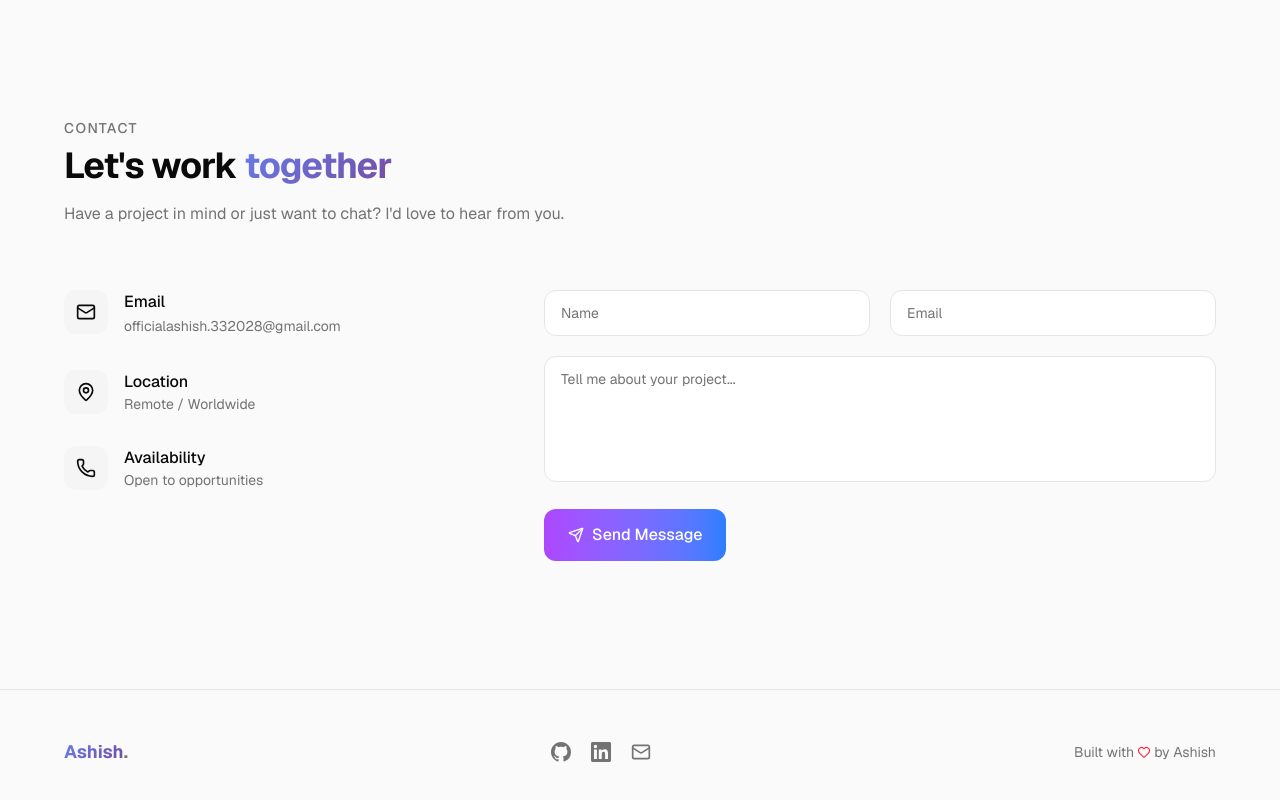
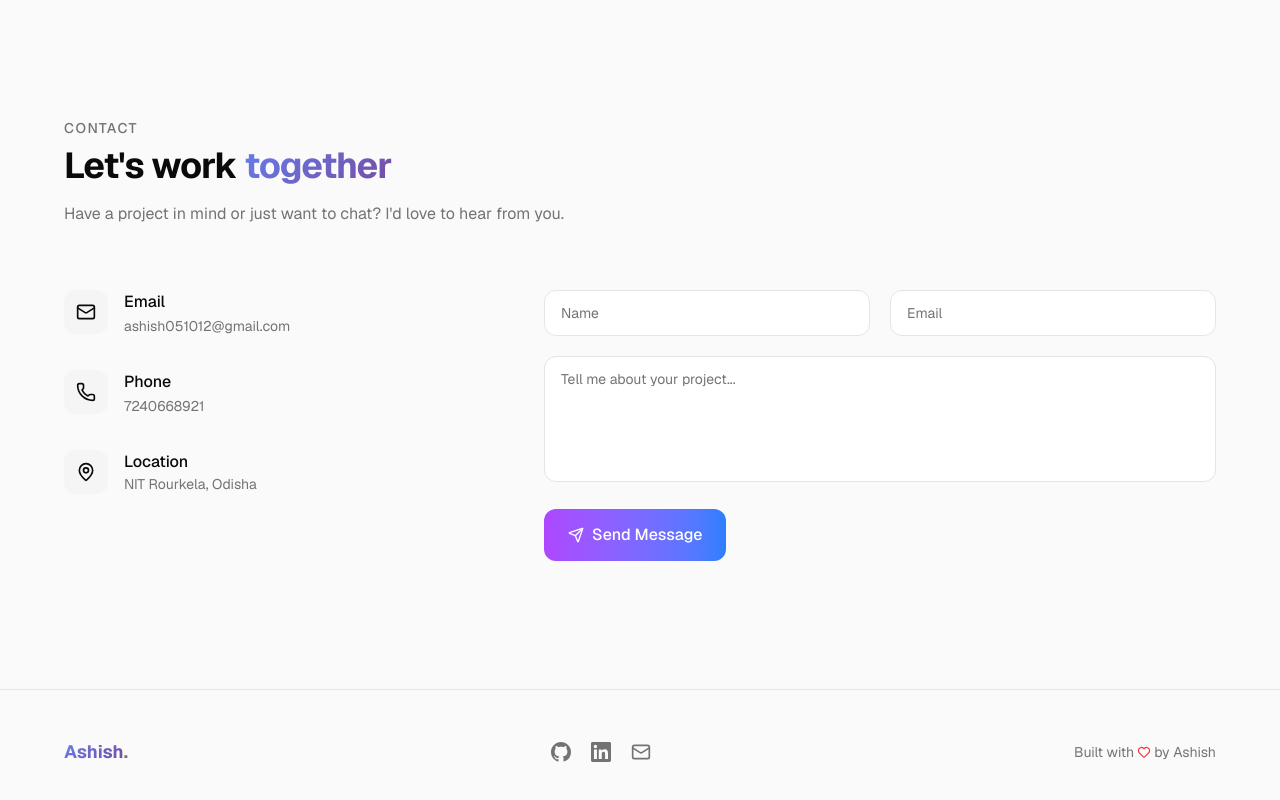
Before and after one commit to Ashish-Sharma54/portfolio, a Next.js app: page / in a window 1280 px wide. Shown: the part 8342-9142 px from the top of the page. Built offline with nearby package versions, Linux system fonts and the light colour scheme.

Commit message:
update: real contact info, phone, location

```diff
--- a/src/components/Contact.tsx
+++ b/src/components/Contact.tsx
@@ -124,8 +124,8 @@ export default function Contact() {
 
   const contactInfo = [
     { icon: Mail, label: "Email", value: siteConfig.email, href: `mailto:${siteConfig.email}` },
-    { icon: MapPin, label: "Location", value: "Remote / Worldwide", href: "" },
-    { icon: Phone, label: "Availability", value: "Open to opportunities", href: "" },
+    { icon: Phone, label: "Phone", value: siteConfig.phone, href: `tel:${siteConfig.phone}` },
+    { icon: MapPin, label: "Location", value: siteConfig.location, href: "" },
   ];
 
   return (
--- a/src/data/portfolio.ts
+++ b/src/data/portfolio.ts
@@ -5,9 +5,11 @@ export const siteConfig = {
   description:
     "Building intelligent systems at the intersection of AI, IoT, and Cloud. Passionate about solving real-world problems with machine learning and embedded systems.",
   url: "https://github.com/Ashish-Sharma54",
-  email: "officialashish.332028@gmail.com",
+  email: "ashish051012@gmail.com",
   github: "https://github.com/Ashish-Sharma54",
-  linkedin: "https://www.linkedin.com/in/aashishsharma54",
+  linkedin: "https://www.linkedin.com/in/ashish-sharma-796844255",
+  phone: "7240668921",
+  location: "NIT Rourkela, Odisha",
   resumeUrl: "/resume.pdf",
 };
 
```
